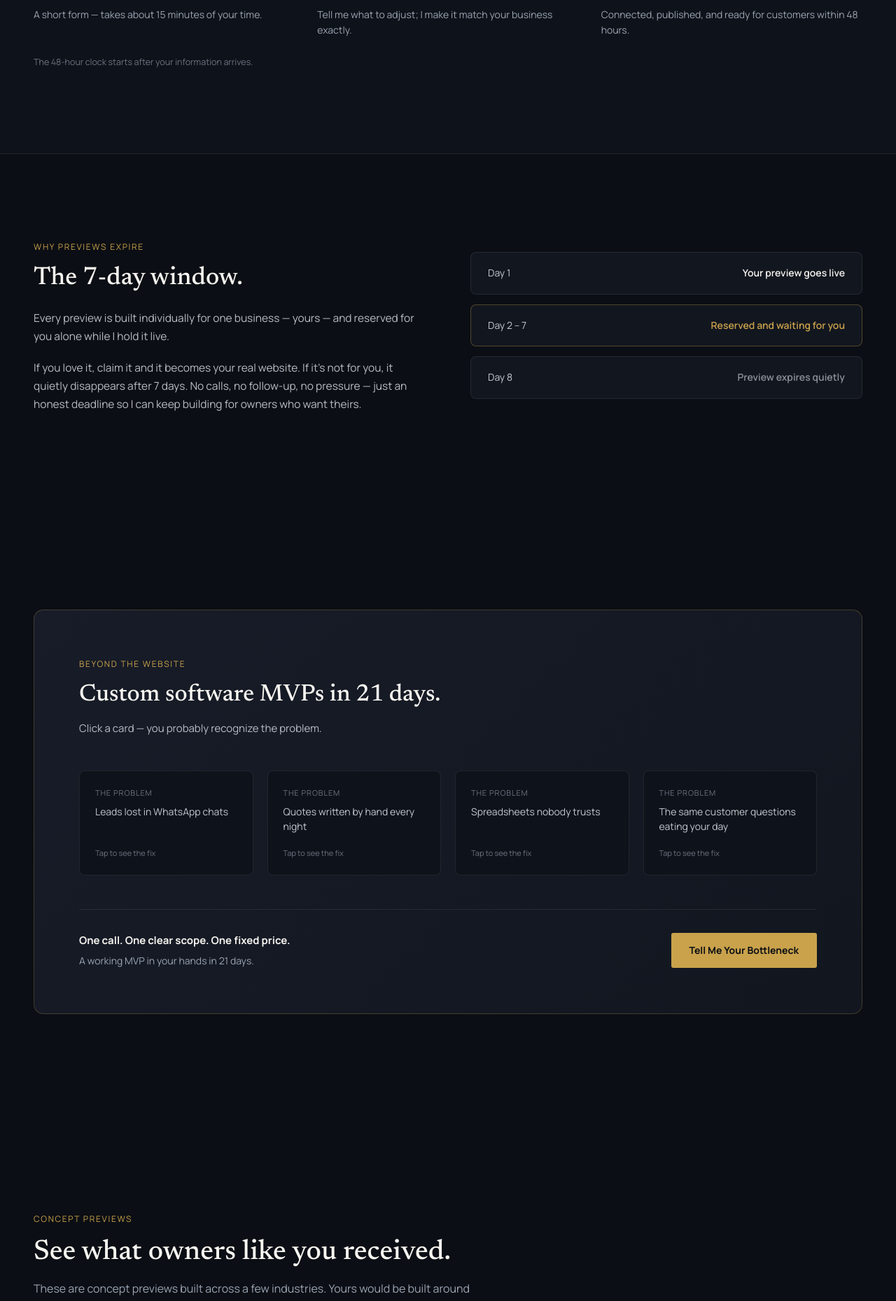
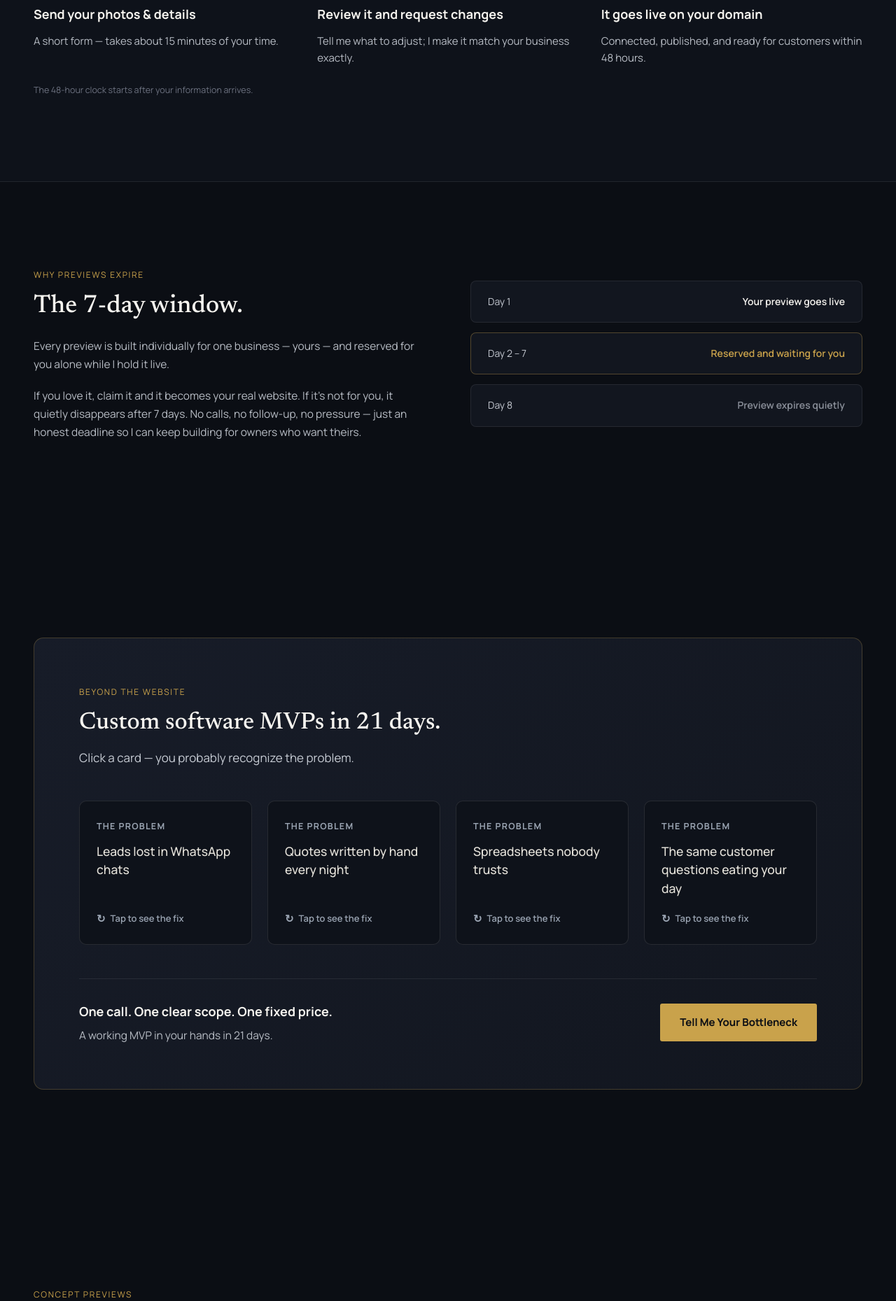
Before and after one commit to KaranSangoi/imkaransangoi-site, a Next.js app: page / in a window 1280 px wide. Shown: the part 1947-3806 px from the top of the page at 70% size. Built offline with nearby package versions, Linux system fonts and the light colour scheme.

Commit message:
V6.1: lift readability of software block + outcome/step text

```diff
--- a/app/page.tsx
+++ b/app/page.tsx
@@ -138,6 +138,7 @@ export default function Home() {
         .dc-home a{color:inherit;text-decoration:none}
         .dc-home button{font:inherit}
         .dc-home .dc-nav a.navlink:hover{color:${GOLD}}
+        .dc-home .sw-card:hover,.dc-home .sw-card:focus-visible{transform:translateY(-4px);border-color:rgba(201,162,75,0.6) !important;background:#141b26 !important}
         .dc-home ::selection{background:${GOLD};color:#0b0e14}
         @media(prefers-reduced-motion:reduce){.dc-home *{animation:none !important}}
         @media(max-width:640px){
@@ -229,8 +230,8 @@ export default function Home() {
             {outcomes.map((o) => (
               <div key={o[0]} style={{ background: "#12161f", border: "1px solid rgba(255,255,255,0.08)", borderRadius: 10, padding: "32px 26px" }}>
                 <div style={{ fontFamily: DISPLAY, fontSize: 26, color: GOLD, marginBottom: 18 }}>{o[0]}</div>
-                <h4 style={{ fontSize: 16, fontWeight: 700, color: "#f5f3ee", margin: "0 0 10px", lineHeight: 1.4 }}>{o[1]}</h4>
-                <p style={{ fontSize: 13.5, lineHeight: 1.6, color: "#9aa4b2", margin: 0 }}>{o[2]}</p>
+                <h4 style={{ fontSize: 17.5, fontWeight: 700, color: "#f5f3ee", margin: "0 0 12px", lineHeight: 1.35 }}>{o[1]}</h4>
+                <p style={{ fontSize: 15, lineHeight: 1.6, color: "#b7bcc4", margin: 0 }}>{o[2]}</p>
               </div>
             ))}
           </div>
@@ -248,8 +249,8 @@ export default function Home() {
               {steps.map((s) => (
                 <div key={s[0]} style={{ position: "relative" }}>
                   <div style={{ width: 44, height: 44, borderRadius: "50%", background: "#0e121a", border: `1px solid ${GOLD}`, color: GOLD, display: "flex", alignItems: "center", justifyContent: "center", fontFamily: DISPLAY, fontSize: 16, marginBottom: 24, position: "relative", zIndex: 1 }}>{s[0]}</div>
-                  <h4 style={{ fontSize: 17, fontWeight: 700, color: "#f5f3ee", margin: "0 0 10px" }}>{s[1]}</h4>
-                  <p style={{ fontSize: 14, lineHeight: 1.6, color: "#9aa4b2", margin: 0 }}>{s[2]}</p>
+                  <h4 style={{ fontSize: 18, fontWeight: 700, color: "#f5f3ee", margin: "0 0 12px" }}>{s[1]}</h4>
+                  <p style={{ fontSize: 15, lineHeight: 1.6, color: "#b7bcc4", margin: 0 }}>{s[2]}</p>
                 </div>
               ))}
             </div>
@@ -281,31 +282,33 @@ export default function Home() {
             <div style={{ maxWidth: 680, marginBottom: 48 }}>
               <span style={eyebrow}>Beyond the website</span>
               <h2 style={{ fontFamily: DISPLAY, fontSize: "clamp(26px,3.5vw,34px)", fontWeight: 500, margin: "14px 0 16px", color: "#f7f5f0" }}>Custom software MVPs in 21 days.</h2>
-              <p style={{ fontSize: 15, lineHeight: 1.6, color: "#b7bcc4", margin: 0 }}>Click a card — you probably recognize the problem.</p>
+              <p style={{ fontSize: 17, lineHeight: 1.6, color: "#c7ccd4", margin: 0 }}>Click a card — you probably recognize the problem.</p>
             </div>
-            <div style={{ display: "grid", gridTemplateColumns: "repeat(auto-fit, minmax(200px,1fr))", gap: 20, marginBottom: 48 }}>
+            <div style={{ display: "grid", gridTemplateColumns: "repeat(auto-fit, minmax(240px,1fr))", gap: 22, marginBottom: 48 }}>
               {software.map((c, i) => {
                 const isF = !!flipped[i];
                 return (
-                  <div key={i} role="button" tabIndex={0}
+                  <div key={i} role="button" tabIndex={0} className="sw-card" aria-pressed={isF}
                     onClick={() => setFlipped((s) => ({ ...s, [i]: !s[i] }))}
                     onKeyDown={(e) => { if (e.key === "Enter" || e.key === " ") { e.preventDefault(); setFlipped((s) => ({ ...s, [i]: !s[i] })); } }}
-                    style={{ background: "#0e121a", border: "1px solid rgba(255,255,255,0.08)", borderRadius: 8, padding: 22, cursor: "pointer", minHeight: 150, display: "flex", flexDirection: "column", justifyContent: "space-between", outline: "none" }}>
+                    style={{ background: isF ? "#141b26" : "#0e121a", border: `1px solid ${isF ? "rgba(201,162,75,0.45)" : "rgba(255,255,255,0.1)"}`, borderRadius: 10, padding: "26px 24px", cursor: "pointer", minHeight: 194, display: "flex", flexDirection: "column", justifyContent: "space-between", outline: "none", transition: "transform .2s, border-color .2s, background .2s" }}>
                     <div>
-                      <div style={{ fontSize: 11, letterSpacing: "0.08em", color: isF ? GOLD : "#6d7280", textTransform: "uppercase", marginBottom: 8 }}>{isF ? "The fix" : "The problem"}</div>
-                      <div style={{ fontSize: 14, color: isF ? "#f5f3ee" : "#c3c7cf", lineHeight: 1.5 }}>{isF ? c[1] : c[0]}</div>
+                      <div style={{ fontSize: 12.5, fontWeight: 700, letterSpacing: "0.1em", color: isF ? GOLD : "#9aa4b2", textTransform: "uppercase", marginBottom: 12 }}>{isF ? "The fix" : "The problem"}</div>
+                      <div style={{ fontSize: 17.5, fontWeight: 500, color: isF ? "#ffffff" : "#e7e4dc", lineHeight: 1.5 }}>{isF ? c[1] : c[0]}</div>
                     </div>
-                    <div style={{ fontSize: 11, color: "#6d7280", marginTop: 14 }}>Tap to {isF ? "see the problem" : "see the fix"}</div>
+                    <div style={{ display: "flex", alignItems: "center", gap: 7, fontSize: 13, fontWeight: 600, color: isF ? "#e0bd77" : "#9aa4b2", marginTop: 20 }}>
+                      <span style={{ fontSize: 15, lineHeight: 1 }}>↻</span> Tap to {isF ? "see the problem" : "see the fix"}
+                    </div>
                   </div>
                 );
               })}
             </div>
             <div style={{ display: "flex", alignItems: "center", justifyContent: "space-between", flexWrap: "wrap", gap: 24, borderTop: "1px solid rgba(255,255,255,0.08)", paddingTop: 32 }}>
               <div>
-                <div style={{ fontSize: 15, fontWeight: 700, color: "#f5f3ee", marginBottom: 6 }}>One call. One clear scope. One fixed price.</div>
-                <div style={{ fontSize: 14, color: "#9aa4b2" }}>A working MVP in your hands in 21 days.</div>
+                <div style={{ fontSize: 18, fontWeight: 700, color: "#f5f3ee", marginBottom: 8 }}>One call. One clear scope. One fixed price.</div>
+                <div style={{ fontSize: 15.5, color: "#b7bcc4" }}>A working MVP in your hands in 21 days.</div>
               </div>
-              <Link href="/software" style={{ background: GOLD, color: "#0b0e14", padding: "14px 26px", borderRadius: 3, fontSize: 14, fontWeight: 700, flexShrink: 0 }}>Tell Me Your Bottleneck</Link>
+              <Link href="/software" style={{ background: GOLD, color: "#0b0e14", padding: "15px 28px", borderRadius: 3, fontSize: 15, fontWeight: 700, flexShrink: 0 }}>Tell Me Your Bottleneck</Link>
             </div>
           </div>
         </section>
@@ -315,7 +318,7 @@ export default function Home() {
           <div style={{ maxWidth: 640, marginBottom: 56 }}>
             <span style={eyebrow}>Concept previews</span>
             <h2 style={{ fontFamily: DISPLAY, fontSize: "clamp(28px,4vw,40px)", fontWeight: 500, margin: "14px 0 16px", color: "#f7f5f0" }}>See what owners like you received.</h2>
-            <p style={{ fontSize: 16, lineHeight: 1.6, color: "#9aa4b2" }}>These are concept previews built across a few industries. Yours would be built around your business specifically.</p>
+            <p style={{ fontSize: 16.5, lineHeight: 1.6, color: "#b7bcc4" }}>These are concept previews built across a few industries. Yours would be built around your business specifically.</p>
           </div>
           <div style={{ display: "flex", gap: 12, marginBottom: 36, borderBottom: "1px solid rgba(255,255,255,0.08)", flexWrap: "wrap" }}>
             {niches.map((n, i) => (
```
